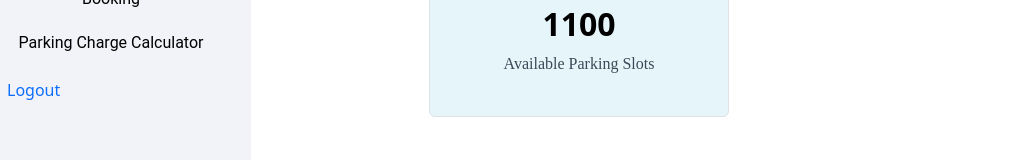
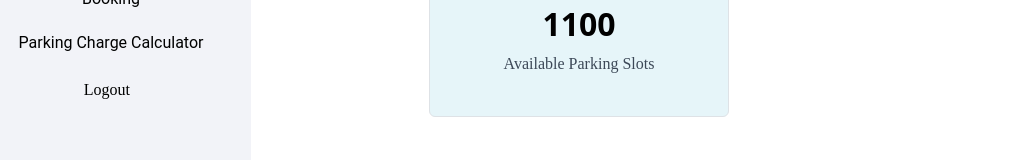
Before and after one commit to PubuduDeepamal/KCC, a React (Create React App) app: page /AdminDashBord in a window 1280 px wide. Shown: the part 252-412 px from the top of the page, without its empty margins (0-1028 px from the left). Built offline with nearby package versions, Linux system fonts and the light colour scheme.

Commit message:
Update Sidebar.js

```diff
--- a/src/Components/Admin/Sidebar.js
+++ b/src/Components/Admin/Sidebar.js
@@ -52,7 +52,7 @@ const Sidebar = () => {
                 </a>
               </li>
               <li className="nav-item">
-                <button className="nav-link" onClick={handleLogout}>
+                <button className="nav-link" id="logoutbutton" onClick={handleLogout}>
                   Logout
                 </button>
               </li>
```
